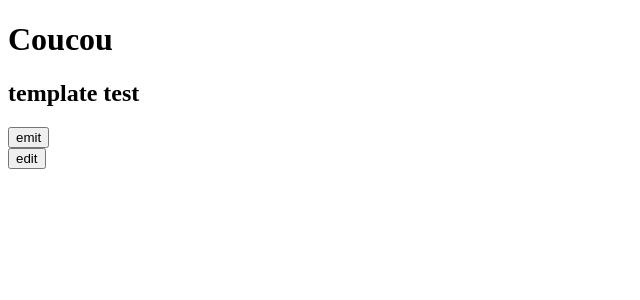
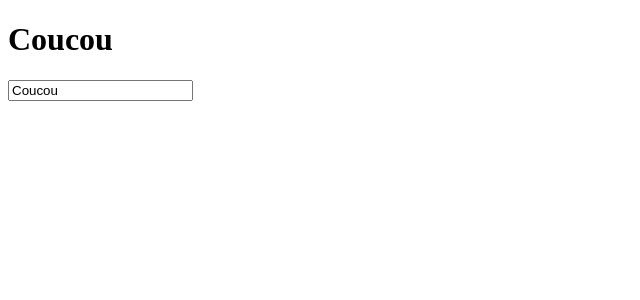
Before and after one commit to isemiyake/vue-cli, a Vue app: page / in a window 1280 px wide. Shown: the top 300 px of the page, without its empty margins (0-640 px from the left). Built offline with nearby package versions, Linux system fonts and the light colour scheme.

Commit message:
modelisation d'une data parent via un component enfant

```diff
--- a/src/App.vue
+++ b/src/App.vue
@@ -2,17 +2,14 @@
 import {ref} from 'vue';
 import Test from "./components/Test.vue"
 const message = ref("Coucou");
-const functionTest= (data)=>{
-    alert(data);
-}
-const changeMessage=(data)=>{
-  message.value=data;
-}
+
 </script>
 
 <template>
   <h1>{{ message }}</h1>
-  <test @mon-evenement="functionTest" @message-changed="changeMessage"/>
+  <div>
+    <test :parent-value="message" @value-changed="(data)=>(message=data)"/>
+    </div>
 </template>
 
 <style scoped>
--- a/src/components/Test.vue
+++ b/src/components/Test.vue
@@ -1,11 +1,8 @@
 <script setup>
- const emit = defineEmits(['monEvenement','messageChanged']);
+defineProps(['parentValue'])//ref(coucou)
 </script>
 <template>
-  <h2>template test</h2>
-  <div><button @click="emit('monEvenement','message 2')">emit</button></div>
-    <div><button @click="emit('messageChanged','Genial!')">edit</button></div>
-
+  <div><input type="text" :value="parentValue" @input="$emit('valueChanged',$event.target.value)"></div>
 </template>
 <style>
 
```
